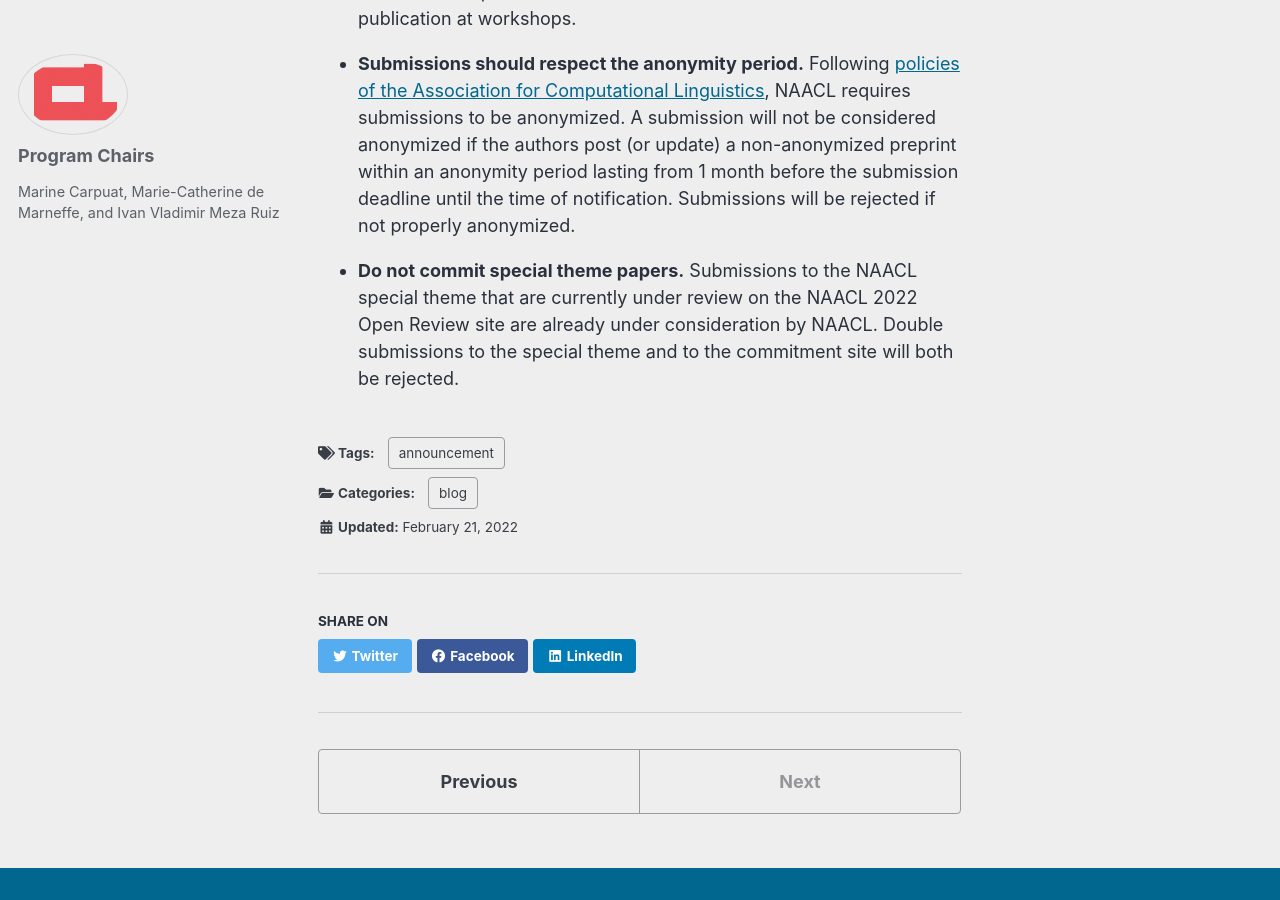
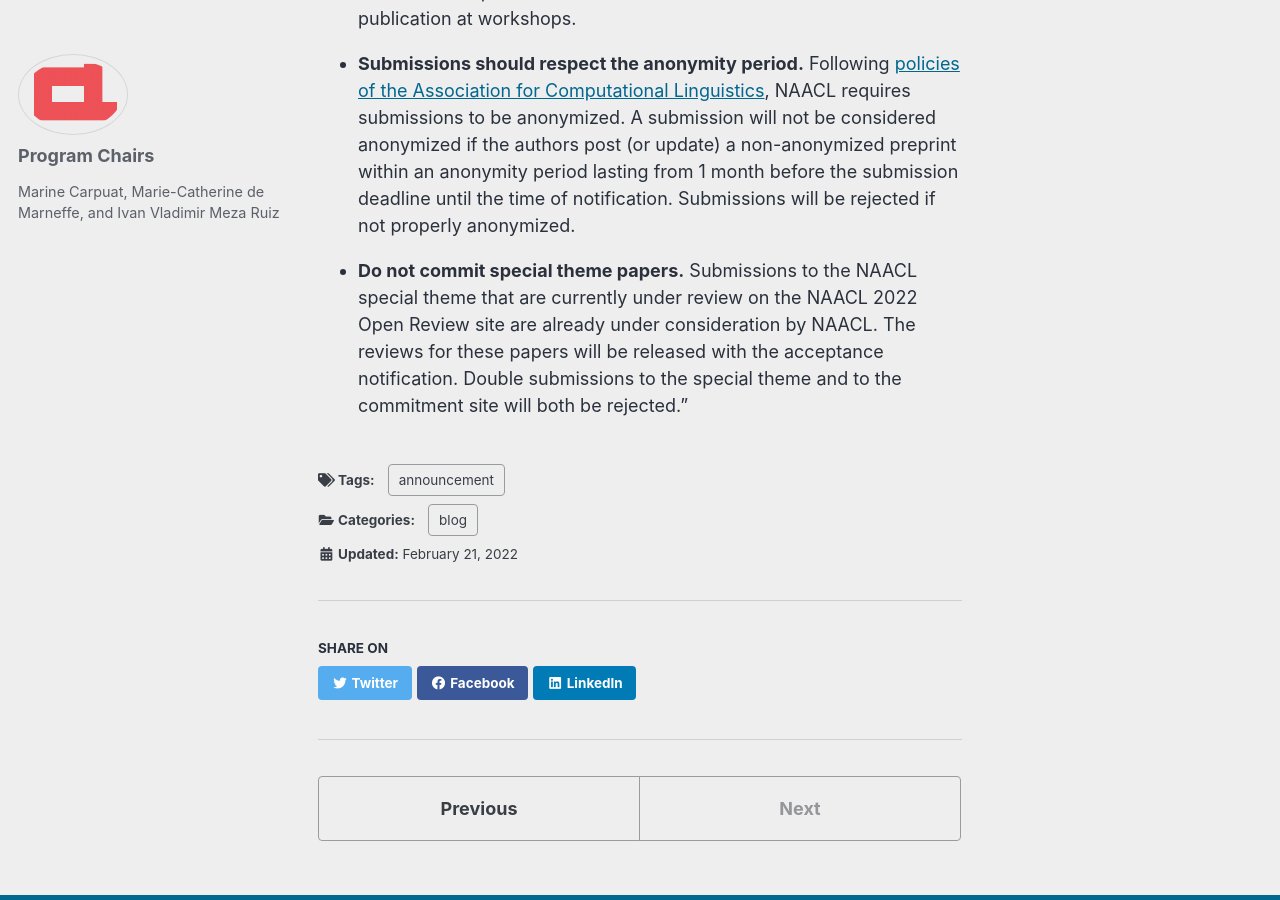
Before and after one commit to naacl-org/naacl-2022-website, a Jekyll site: the page built from _posts/2022-02-21-commitment-faq.md, in a window 1280 px wide and 900 px high, scrolled down 709 px. Built offline with Jekyll 4.4.1, drawn with Linux system fonts in a browser that asks for light colours; cached includes are drawn as plain includes; comment, search, counter and statistics services are not loaded.

Commit message:
Edited the commitment FAQ

```diff
--- a/_posts/2022-02-21-commitment-faq.md
+++ b/_posts/2022-02-21-commitment-faq.md
@@ -20,4 +20,4 @@ We would like to draw your attention to the following policies regarding commitm
 
 * **Submissions should respect the anonymity period.** Following [policies of the Association for Computational Linguistics](https://www.aclweb.org/adminwiki/index.php?title=ACL_Policies_for_Submission,_Review_and_Citation), NAACL requires submissions to be anonymized. A submission will not be considered anonymized if the authors post (or update) a non-anonymized preprint within an anonymity period lasting from 1 month before the submission deadline until the time of notification. Submissions will be rejected if not properly anonymized.
 
-* **Do not commit special theme papers.** Submissions to the NAACL special theme that are currently under review on the NAACL 2022 Open Review site are already under consideration by NAACL. Double submissions to the special theme and to the commitment site will both be rejected.
+* **Do not commit special theme papers.** Submissions to the NAACL special theme that are currently under review on the NAACL 2022 Open Review site are already under consideration by NAACL. The reviews for these papers will be released with the acceptance notification. Double submissions to the special theme and to the commitment site will both be rejected."
```
